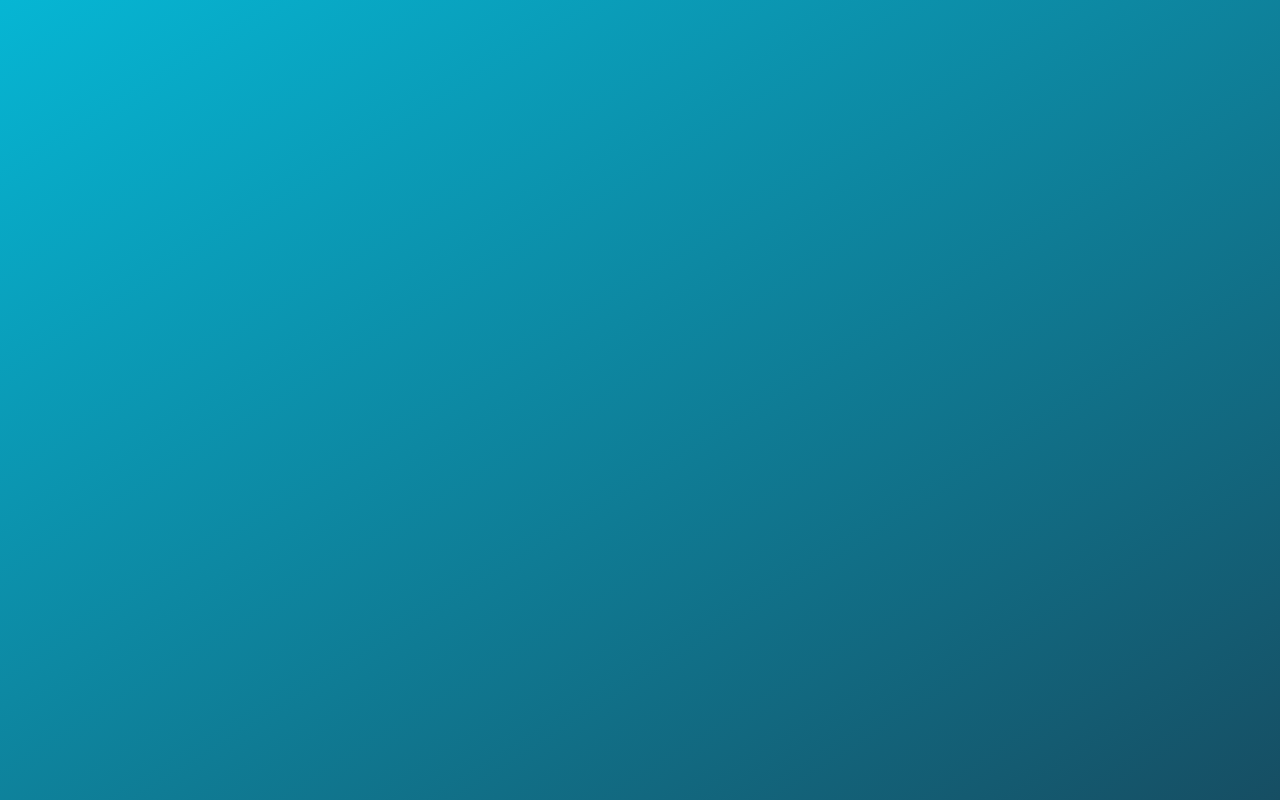
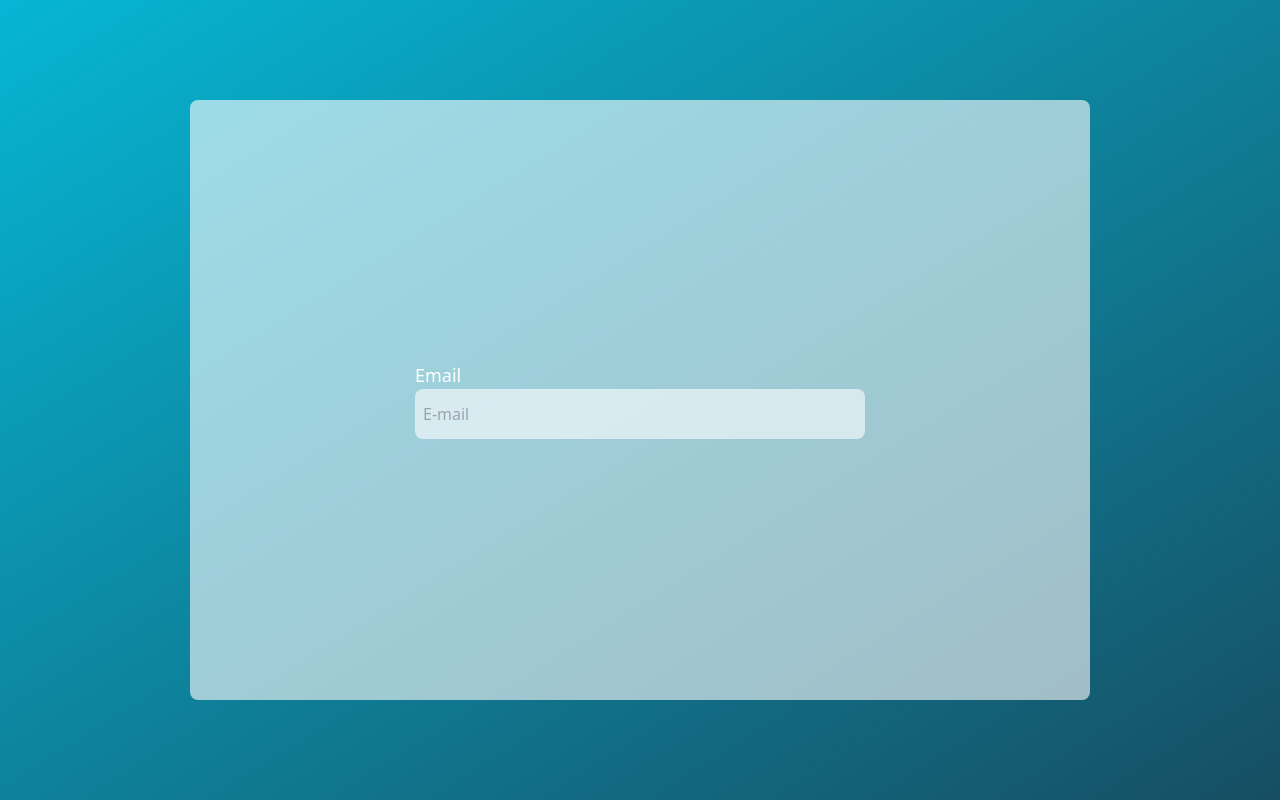
Before and after one commit to igormooura/auth-system, a React (Vite) app in the folder frontend/: page /forgotpassword in a window 1280 px wide. Built offline with nearby package versions, Linux system fonts and the light colour scheme.

Commit message:
feat: added email input and started passwordReset func

```diff
--- a/frontend/src/pages/ForgotPassowrd.tsx
+++ b/frontend/src/pages/ForgotPassowrd.tsx
@@ -1,7 +1,30 @@
+import { useState } from "react";
+import Inputs from "../components/Inputs/Inputs"
+
 const ForgotPassowrd = () => {
+
+    const[email, setEmail] = useState("");
+
+    const passwordReset = async (e: React.FormEvent) => {
+        e.preventDefault();
+    }
+
   return (
     <div className="bg-gradient-to-tl from-cyan-900 to-cyan-500 min-h-screen flex items-center justify-center p-4">
+        <div className="w-full max-w-[900px] h-auto md:h-[600px] sm:h-[600px] rounded-lg p-4 bg-white bg-opacity-60 flex flex-col md:flex-row items-center justify-center gap-4">
+        <form onSubmit={passwordReset} className="w-full max-w-[450px] flex-col">
 
+
+        <label className="block text-lg text-white text-left">Email</label>
+        <Inputs
+            type="email"
+            placeholder="E-mail"
+            value={email}
+            onChange={(e) => setEmail(e.target.value)}
+            required
+          />
+          </form>
+        </div>
     </div>
   )
 }
```
